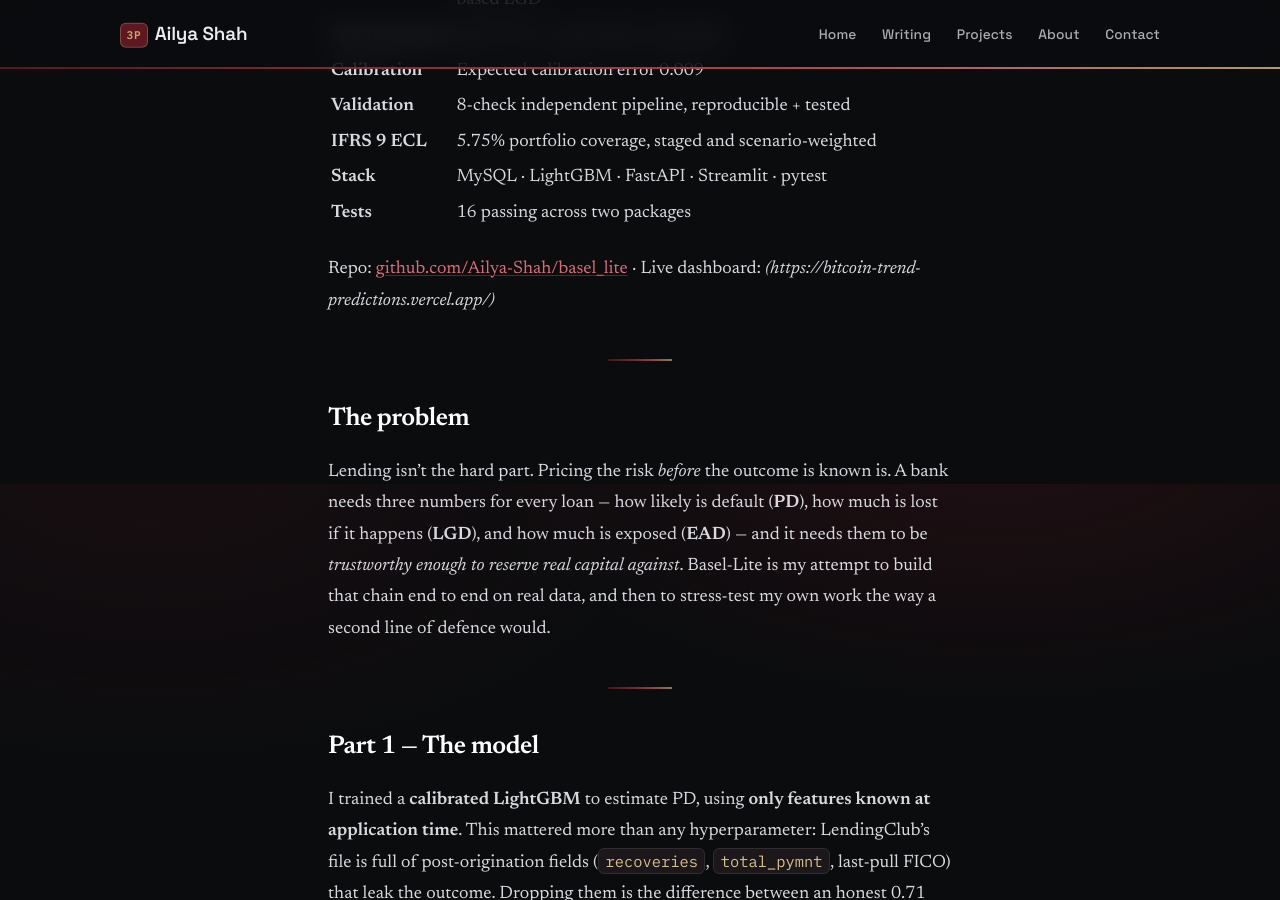
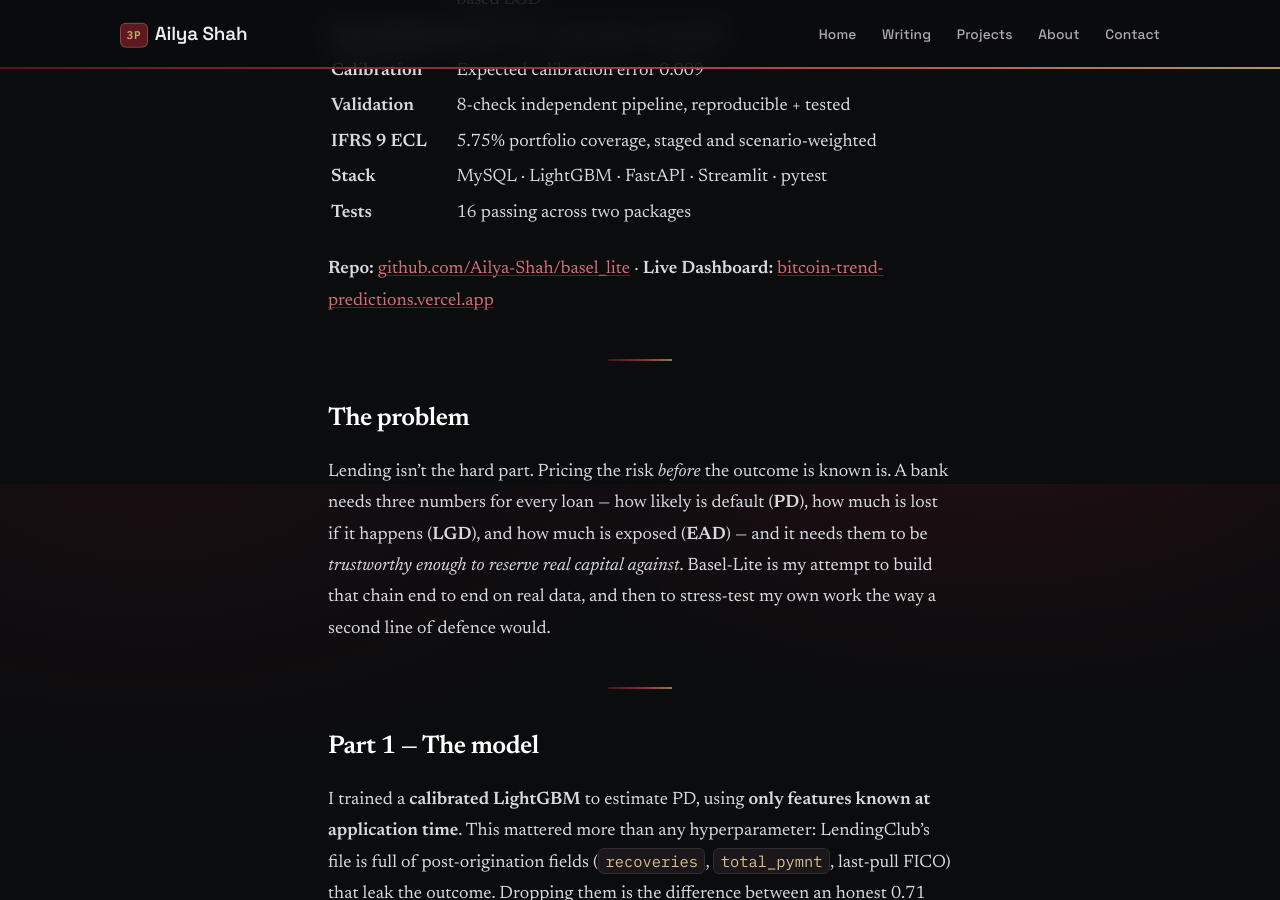
Before and after one commit to Ailya-Shah/3P, a Jekyll site: the page built from _posts/2026-07-08-basel_lite.md, in a window 1280 px wide and 900 px high, scrolled down 1316 px. Built offline with Jekyll 4.4.1, drawn with Linux system fonts in a browser that asks for light colours; some of the changed lines change nothing that is shown.

Commit message:
Fix formatting of live dashboard link in Basel-Lite post

```diff
--- a/_posts/2026-07-08-basel_lite.md
+++ b/_posts/2026-07-08-basel_lite.md
@@ -30,7 +30,8 @@ Most credit-risk portfolio projects stop at "I trained a classifier and it got 0
 | **Stack** | MySQL · LightGBM · FastAPI · Streamlit · pytest |
 | **Tests** | 16 passing across two packages |
 
-Repo: [github.com/Ailya-Shah/basel_lite](https://github.com/Ailya-Shah/basel_lite) · Live dashboard: *(https://bitcoin-trend-predictions.vercel.app/)*
+**Repo:** [github.com/Ailya-Shah/basel_lite](https://github.com/Ailya-Shah/basel_lite) · **Live Dashboard:** [bitcoin-trend-predictions.vercel.app](https://bitcoin-trend-predictions.vercel.app/)
+
 
 ---
 
```
